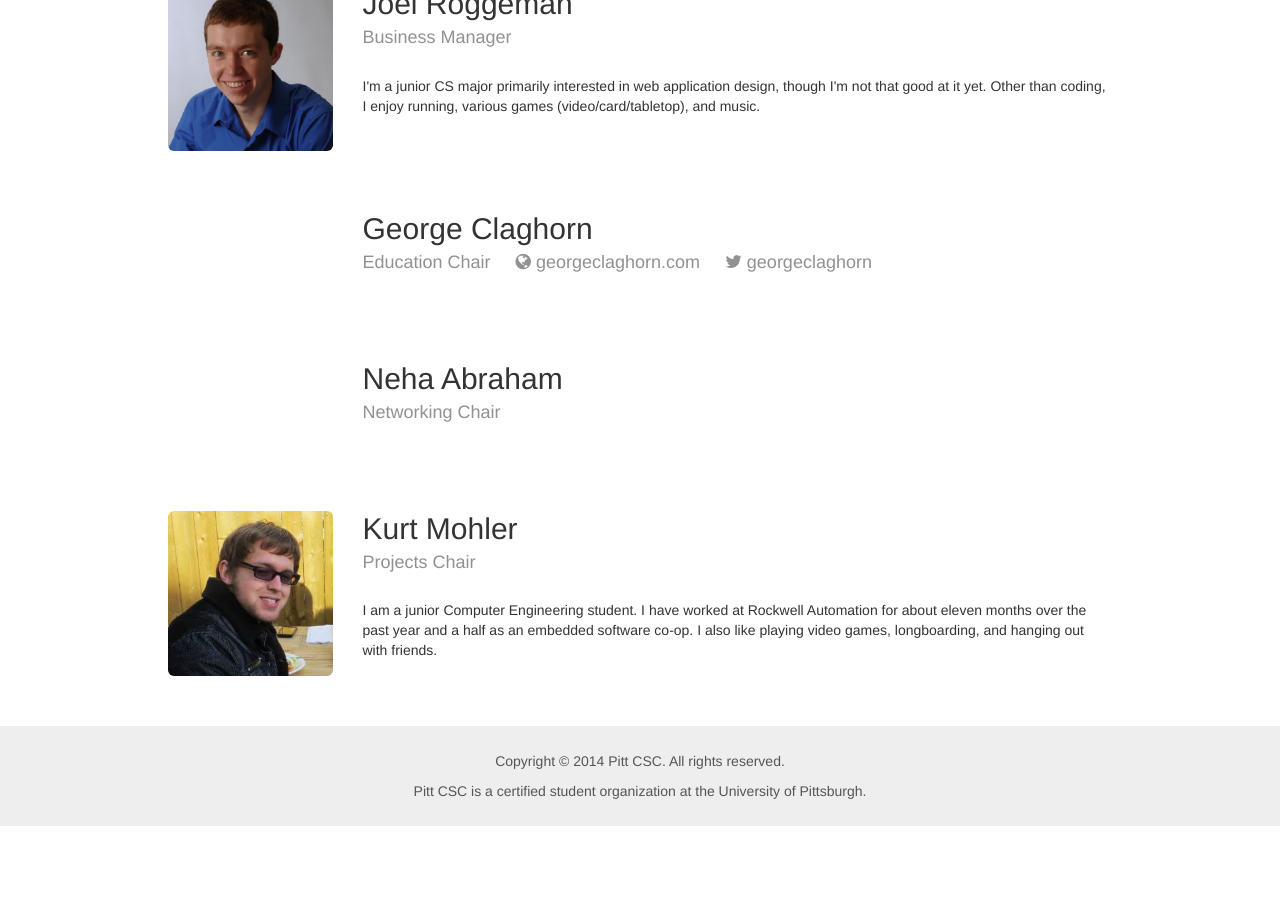
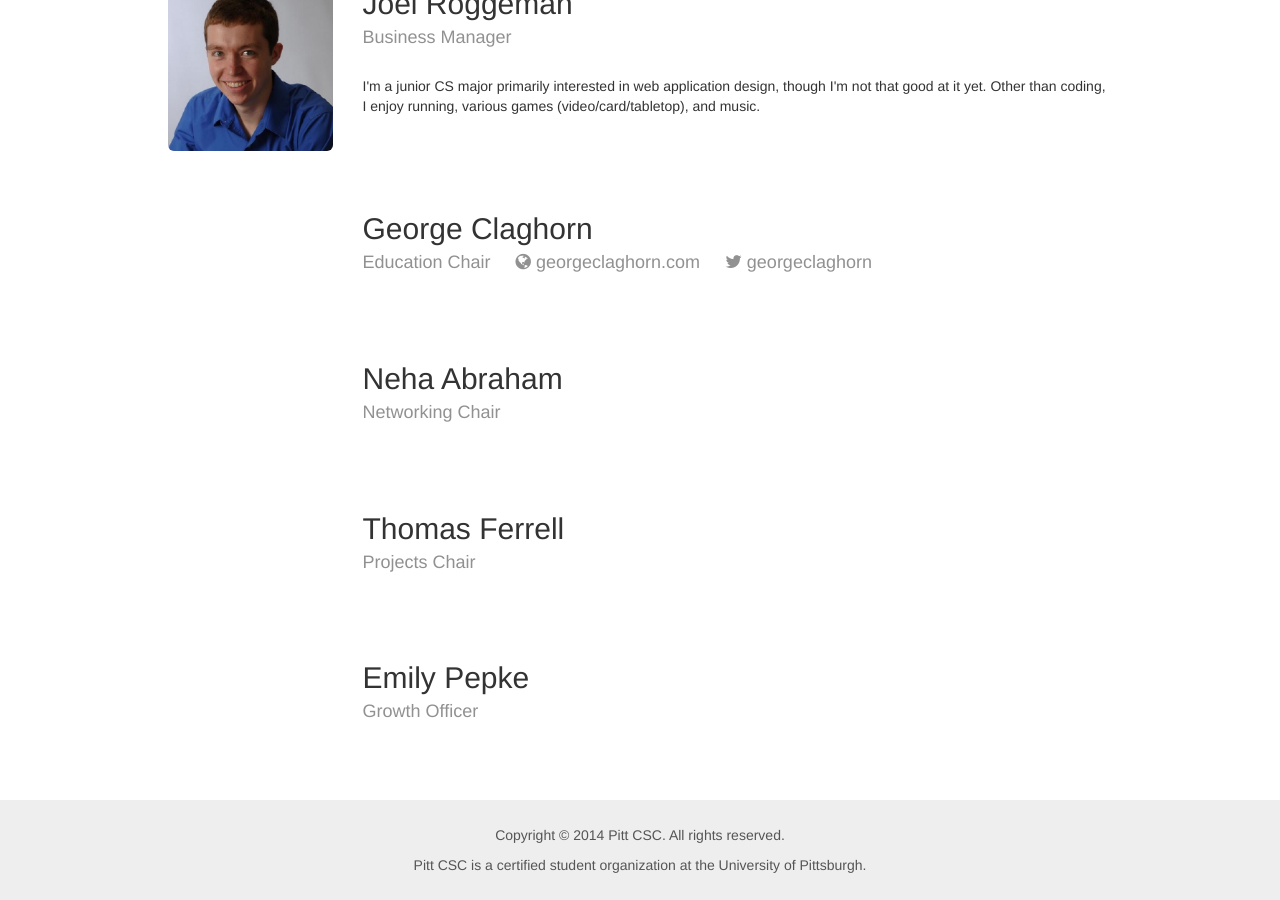
Before and after one commit to pittcsc/old-pittcsc-website-archived, a Jekyll site: the page built from officers/index.html, in a window 1280 px wide and 900 px high, scrolled down 960 px. Built offline with Jekyll 4.4.1, drawn with Linux system fonts in a browser that asks for light colours; Markdown is read by kramdown in place of the engine named in the settings; before the commit the page ends 1786 px from its top, so only the background shows below that.

Commit message:
Farewell Kurt. Hello Emily and Thomas.

```diff
--- a/_data/officers.yml
+++ b/_data/officers.yml
@@ -39,7 +39,11 @@
   bio:
 
 - title: Projects Chair
-  name: Kurt Mohler
-  email: kurtamohler@gmail.com
-  bio: "I am a junior Computer Engineering student. I have worked at Rockwell Automation for about eleven months over the past year and a half as an embedded software co-op. I also like playing video games, longboarding, and hanging out with friends."
-  portrait_path: "/assets/images/officers/kurt.jpg"
+  name: Thomas Ferrell
+  email:
+  bio:
+
+- title: Growth Officer
+  name: Emily Pepke
+  email:
+  bio:
```
Also changed, not shown: assets/images/officers/kurt.jpg (deleted).
